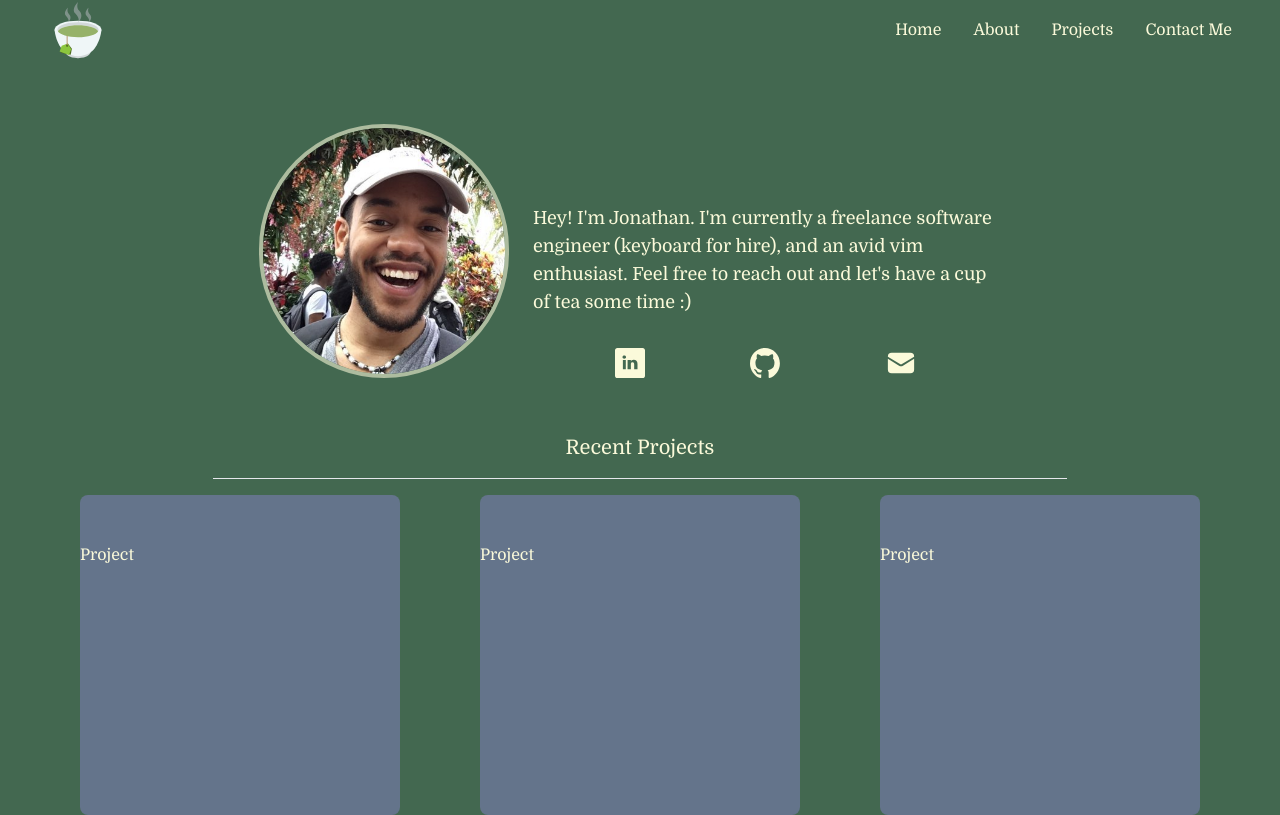
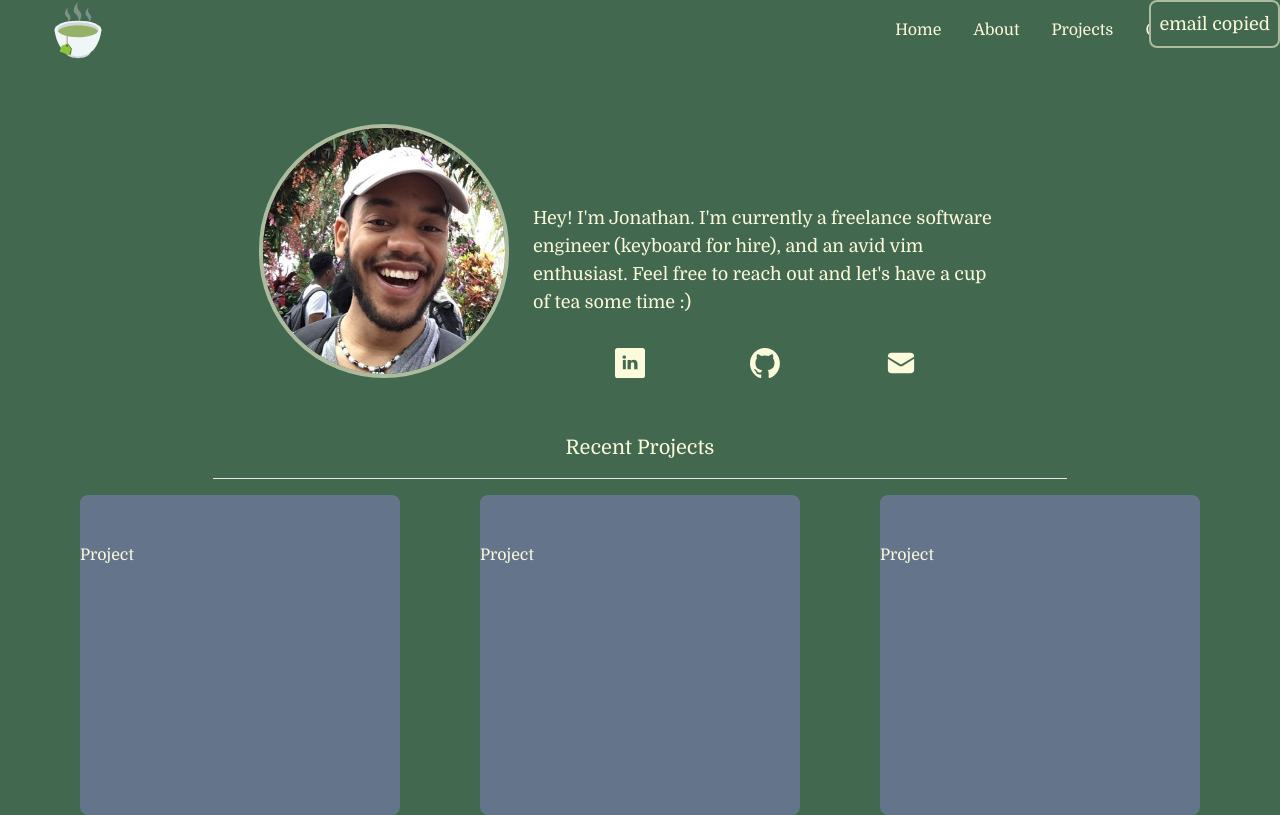
Before and after one commit to jonmejia/portfolio, a Next.js app: page / in a window 1280 px wide. Built offline with nearby package versions, Linux system fonts and the light colour scheme.

Commit message:
feat: created success alert

```diff
--- a/src/app/page.tsx
+++ b/src/app/page.tsx
@@ -1,19 +1,25 @@
-'use client'
+"use client";
+import { useState } from "react";
 import Image from "next/image";
 import ProjectCarousel from "../components/ProjectCarousel";
 import Icon from "../components/shared/Icon";
+import SuccessAlert from "../components/shared/SuccessAlert";
 import linkedin from "../../public/linkedin.svg";
 import github from "../../public/github.svg";
 import mail from "../../public/mail.svg";
 
 export default function Home() {
+  const [showAlert, setShowAlert] = useState(false);
   const openNewTab = (url: string) => {
     window.open(url, "_blank");
   };
-	const copyText = (text: string) =>{
-		navigator.clipboard.writeText(text)
-		alert('copied email')
-	}
+  const copyText = (text: string) => {
+    navigator.clipboard.writeText(text);
+    setShowAlert(!showAlert);
+    setTimeout(() => {
+      setShowAlert(!showAlert);
+    }, 10000);
+  };
 
   return (
     <main>
@@ -49,6 +55,7 @@ export default function Home() {
               alt="mail icon"
               onClick={() => copyText("jonathan@dataminded.net")}
             />
+            <SuccessAlert message="email copied" />
           </div>
         </span>
       </div>
--- /dev/null
+++ b/src/components/shared/SuccessAlert.tsx
@@ -0,0 +1,15 @@
+import React from "react";
+
+interface SuccessAlertProps {
+  message: string;
+}
+
+const SuccessAlert: React.FC<SuccessAlertProps> = ({message}) => {
+  return (
+  <div className="absolute top-0 right-0 border-2 p-2 rounded-lg border-[#ADBC9F] bg-[#436850]">
+			<span>{message}</span>
+		</div>
+  );
+};
+
+export default SuccessAlert;
```
